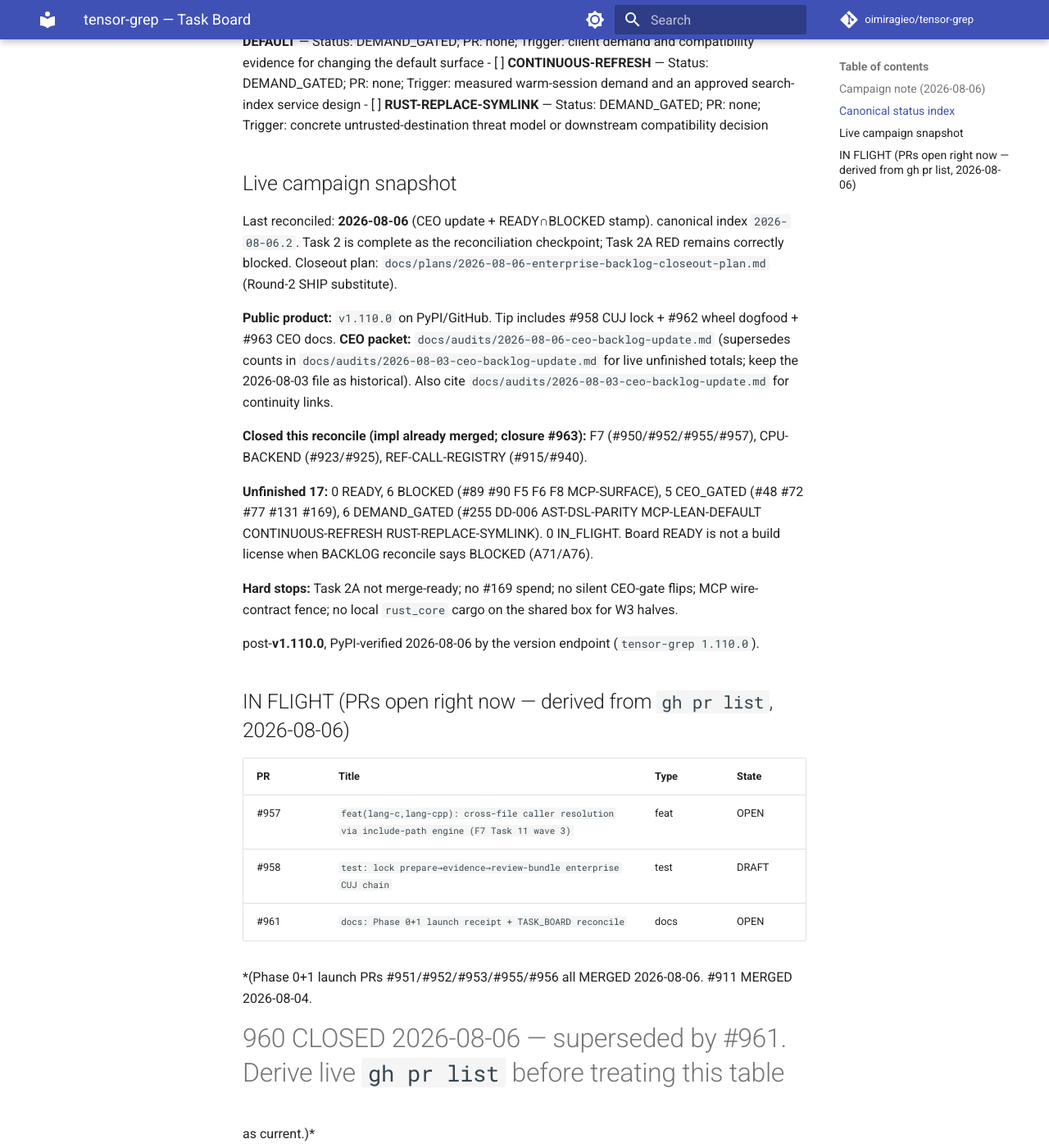
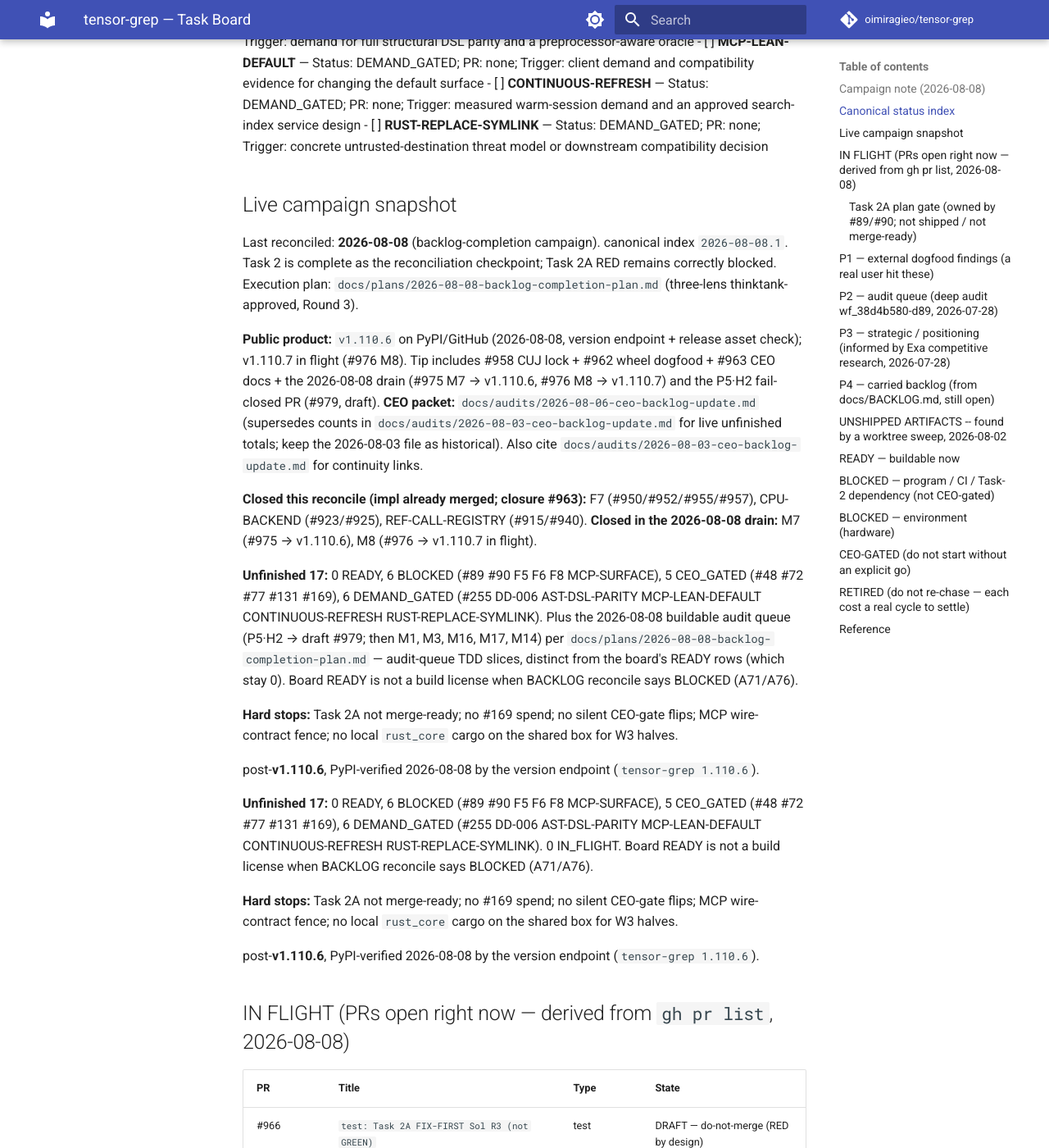
Before and after one commit to oimiragieo/tensor-grep, an MkDocs documentation site: the page built from docs/TASK_BOARD.md, in a window 1280 px wide and 1400 px high, scrolled down 2435 px. Shown: the whole window at 82% size. Built offline with MkDocs 1.6.1 and Material for MkDocs 9.7.7, drawn with Linux system fonts in a browser that asks for light colours; comment, search, counter and statistics services are not loaded; some of the changed text lies outside the part shown.

Commit message:
docs: reconcile TASK_BOARD to v1.110.6 (unblocks board-freshness release gate) (#980)
* docs: reconcile TASK_BOARD to v1.110.6 (unblocks the board-freshness release gate)

The reconcile stamp sat at v1.110.0 while pyproject shipped v1.110.6 -- 6 releases behind
tolerance 5 -- so test_task_board_freshness.py failed in EVERY test-python job and, because
the test matrix gates the release train, v1.110.7 (#976 M8) could not publish.

Reconciled live (derived, not retyped): snapshot to v1.110.6 (PyPI endpoint), IN FLIGHT
table replaced with gh pr list 2026-08-08 state (#966/#967/#977/#978/#979), campaign note
added: 2026-08-08 drain (M7 #975 -> v1.110.6, M8 #976 -> v1.110.7 in flight) + P5 H2 draft
#979 + the M1/M3/M16/M17/M14 audit queue per docs/plans/2026-08-08-backlog-completion-plan.md.
Also flags that #967/#977 were found STALE-BASED (labeled ready/green heads predated
#969-#976) and were rebased onto current main the same day.

* docs: sync SESSION_HANDOFF + campaign note to index 2026-08-08.1

```diff
--- a/docs/TASK_BOARD.md
+++ b/docs/TASK_BOARD.md
@@ -18,18 +18,19 @@
 >    `tag == PyPI` cannot distinguish *released* from *not started* from *died* and cost a release
 >    on 2026-07-28.
 
-## Campaign note (2026-08-06)
+## Campaign note (2026-08-08)
 
-CEO update: `docs/audits/2026-08-06-ceo-backlog-update.md`. Public product `v1.110.0`. #958 CUJ + #962
-wheel dogfood + #963 CEO docs landed. Index `2026-08-06.2` stamps former false READY rows
-(#89/#90/F5/F6/F8/MCP-SURFACE) as **BLOCKED**. STOP unchanged: Task 2A, W3 rust/e2e shared-box ban,
-MCP wire fence, #169, CEO_GATED. R0 packets:
+CEO update: `docs/audits/2026-08-06-ceo-backlog-update.md`. Public product `v1.110.6` (2026-08-08).
+2026-08-08 drain: M7 (#975 → v1.110.6), M8 (#976 → v1.110.7 in flight); execution plan
+`docs/plans/2026-08-08-backlog-completion-plan.md` (thinktank-approved); P5·H2 → draft #979
+(codex R5 APPROVE-WITH-NITS); next buildable M1/M3/M16/M17/M14. Index `2026-08-08.1`. STOP
+unchanged: Task 2A, W3 rust/e2e shared-box ban, MCP wire fence, #169, CEO_GATED. R0 packets:
 `docs/audits/2026-08-06-ceo-gated-recommendation-packets.md`,
 `docs/audits/2026-08-06-demand-gated-research-receipts.md`.
 
 ## Canonical status index
 
-Canonical status index version: 2026-08-06.2
+Canonical status index version: 2026-08-08.1
 - [x] **#22** — Status: RETIRED; PR: none; Trigger: exit 0 is complete with matches; exit 1 is complete with no match; exit 2 is incomplete; gpu_request_unhonoured stays in-band and does not independently force exit 2
 - [x] **F2** — Status: RETIRED; PR: none; Trigger: legacy anonymous-agent compatibility deliberately retains the sentinel; reopen only with a caller-supplied stable identity contract and migration plan
 - [x] **#36** — Status: SHIPPED; PR: PR #903; Trigger: all 27 topic skills audited and drift corrections merged; reopen on a new failing skill-drift receipt
@@ -61,17 +62,33 @@
 
 ## Live campaign snapshot
 
-Last reconciled: **2026-08-06** (CEO update + READY∩BLOCKED stamp). canonical index `2026-08-06.2`.
+Last reconciled: **2026-08-08** (backlog-completion campaign). canonical index `2026-08-08.1`.
 Task 2 is complete as the reconciliation checkpoint; Task 2A RED remains correctly blocked.
-Closeout plan: `docs/plans/2026-08-06-enterprise-backlog-closeout-plan.md` (Round-2 SHIP substitute).
+Execution plan: `docs/plans/2026-08-08-backlog-completion-plan.md` (three-lens thinktank-approved,
+Round 3).
 
-**Public product:** `v1.110.0` on PyPI/GitHub. Tip includes #958 CUJ lock + #962 wheel dogfood + #963 CEO docs.
+**Public product:** `v1.110.6` on PyPI/GitHub (2026-08-08, version endpoint + release asset check);
+v1.110.7 in flight (#976 M8). Tip includes #958 CUJ lock + #962 wheel dogfood + #963 CEO docs + the
+2026-08-08 drain (#975 M7 → v1.110.6, #976 M8 → v1.110.7) and the P5·H2 fail-closed PR (#979, draft).
 **CEO packet:** `docs/audits/2026-08-06-ceo-backlog-update.md` (supersedes counts in
 `docs/audits/2026-08-03-ceo-backlog-update.md` for live unfinished totals; keep the 2026-08-03 file
 as historical). Also cite `docs/audits/2026-08-03-ceo-backlog-update.md` for continuity links.
 
 **Closed this reconcile (impl already merged; closure #963):** F7 (#950/#952/#955/#957),
 CPU-BACKEND (#923/#925), REF-CALL-REGISTRY (#915/#940).
+**Closed in the 2026-08-08 drain:** M7 (#975 → v1.110.6), M8 (#976 → v1.110.7 in flight).
+
+**Unfinished 17:** 0 READY, 6 BLOCKED (#89 #90 F5 F6 F8 MCP-SURFACE), 5 CEO_GATED (#48 #72 #77 #131 #169),
+6 DEMAND_GATED (#255 DD-006 AST-DSL-PARITY MCP-LEAN-DEFAULT CONTINUOUS-REFRESH RUST-REPLACE-SYMLINK).
+Plus the 2026-08-08 buildable audit queue (P5·H2 → draft #979; then M1, M3, M16, M17, M14) per
+`docs/plans/2026-08-08-backlog-completion-plan.md` — audit-queue TDD slices, distinct from the
+board's READY rows (which stay 0). Board READY is not a build license when BACKLOG reconcile says
+BLOCKED (A71/A76).
+
+**Hard stops:** Task 2A not merge-ready; no #169 spend; no silent CEO-gate flips; MCP wire-contract
+fence; no local `rust_core` cargo on the shared box for W3 halves.
+
+post-**v1.110.6**, PyPI-verified 2026-08-08 by the version endpoint (`tensor-grep 1.110.6`).
 
 **Unfinished 17:** 0 READY, 6 BLOCKED (#89 #90 F5 F6 F8 MCP-SURFACE), 5 CEO_GATED (#48 #72 #77 #131 #169),
 6 DEMAND_GATED (#255 DD-006 AST-DSL-PARITY MCP-LEAN-DEFAULT CONTINUOUS-REFRESH RUST-REPLACE-SYMLINK).
@@ -80,19 +97,22 @@
 **Hard stops:** Task 2A not merge-ready; no #169 spend; no silent CEO-gate flips; MCP wire-contract
 fence; no local `rust_core` cargo on the shared box for W3 halves.
 
-post-**v1.110.0**, PyPI-verified 2026-08-06 by the version endpoint (`tensor-grep 1.110.0`).
+post-**v1.110.6**, PyPI-verified 2026-08-08 by the version endpoint (`tensor-grep 1.110.6`).
 
-## IN FLIGHT (PRs open right now — derived from `gh pr list`, 2026-08-06)
+## IN FLIGHT (PRs open right now — derived from `gh pr list`, 2026-08-08)
 
 | PR | Title | Type | State |
 |---|---|---|---|
-| #957 | `feat(lang-c,lang-cpp): cross-file caller resolution via include-path engine (F7 Task 11 wave 3)` | feat | OPEN |
-| #958 | `test: lock prepare→evidence→review-bundle enterprise CUJ chain` | test | DRAFT |
-| #961 | `docs: Phase 0+1 launch receipt + TASK_BOARD reconcile` | docs | OPEN |
+| #966 | `test: Task 2A FIX-FIRST Sol R3 (not GREEN)` | test | DRAFT — do-not-merge (RED by design) |
+| #967 | `docs: 2026-08-06 PM CEO update + A77–A82 lesson retention` | docs | OPEN (rebased onto current main 2026-08-08) |
+| #977 | `ci: spend-smart CI — PR-only code-touch gate for expensive jobs` | ci | DRAFT (rebased onto current main 2026-08-08) |
+| #978 | `docs: complete-backlog completion plan (2026-08-08)` | docs | DRAFT (plan PR, thinktank-approved) |
+| #979 | `fix: fail closed count-matches/files-* native structured route (H2)` | fix | DRAFT (codex R5 APPROVE-WITH-NITS) |
 
-*(Phase 0+1 launch PRs #951/#952/#953/#955/#956 all MERGED 2026-08-06. #911 MERGED 2026-08-04.
-#960 CLOSED 2026-08-06 — superseded by #961. Derive live `gh pr list` before treating this table
-as current.)*
+*(Derive live `gh pr list` before treating this table as current. #975/#976 MERGED 2026-08-08 — M7
+→ v1.110.6, M8 → v1.110.7 in flight. #967/#977 were found STALE-BASED 2026-08-08 (their labeled
+"ready"/"green" heads predated #969-#976); both rebased and re-pushed onto current main. #957/#958/#961
+merged/closed via the Phase-0/1 launch reconcile.)*
 
 *(#872, #871 and #868 all MERGED — #871 on 2026-07-31, #872 and #868 on 2026-08-01. They sat in
 this table as "CI running" / "BLOCKED — do not merge" after landing, which is the exact failure mode
```
Also changed, not shown: docs/SESSION_HANDOFF.md (+6 -3 lines).
